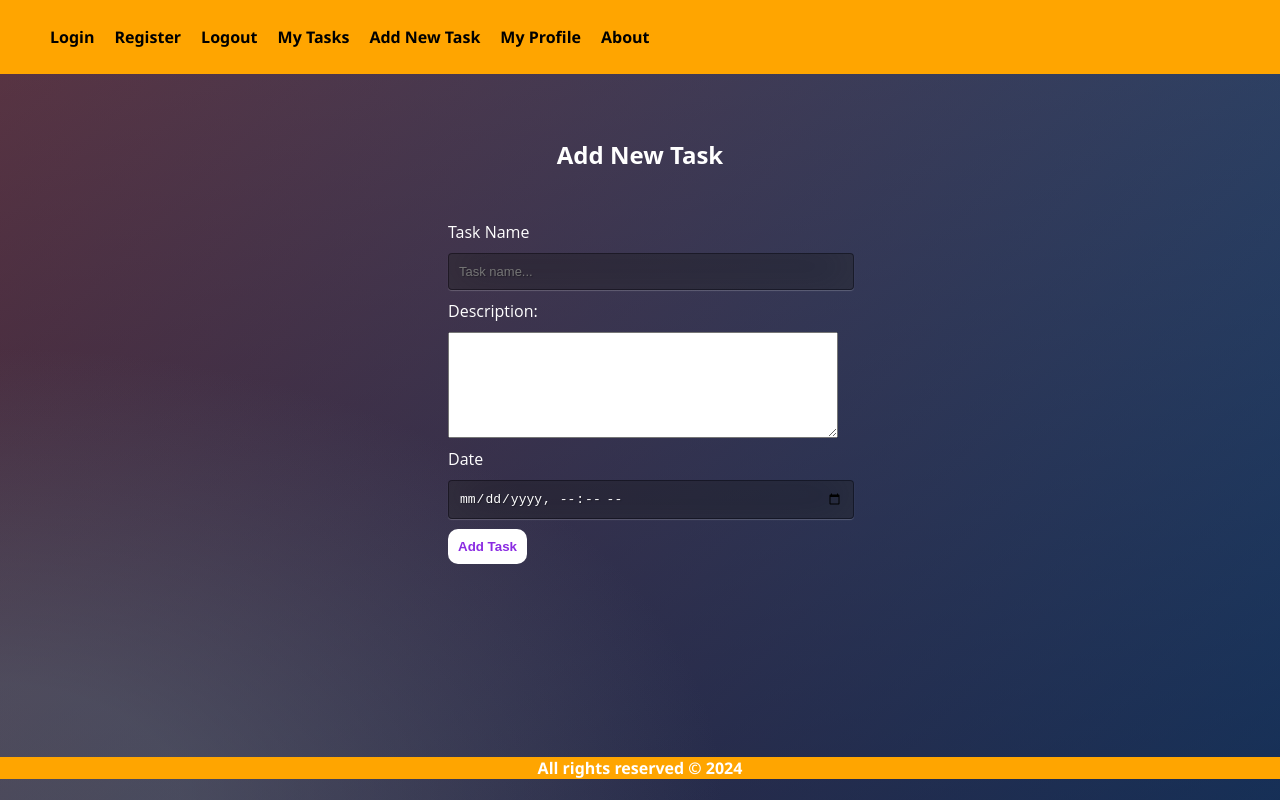
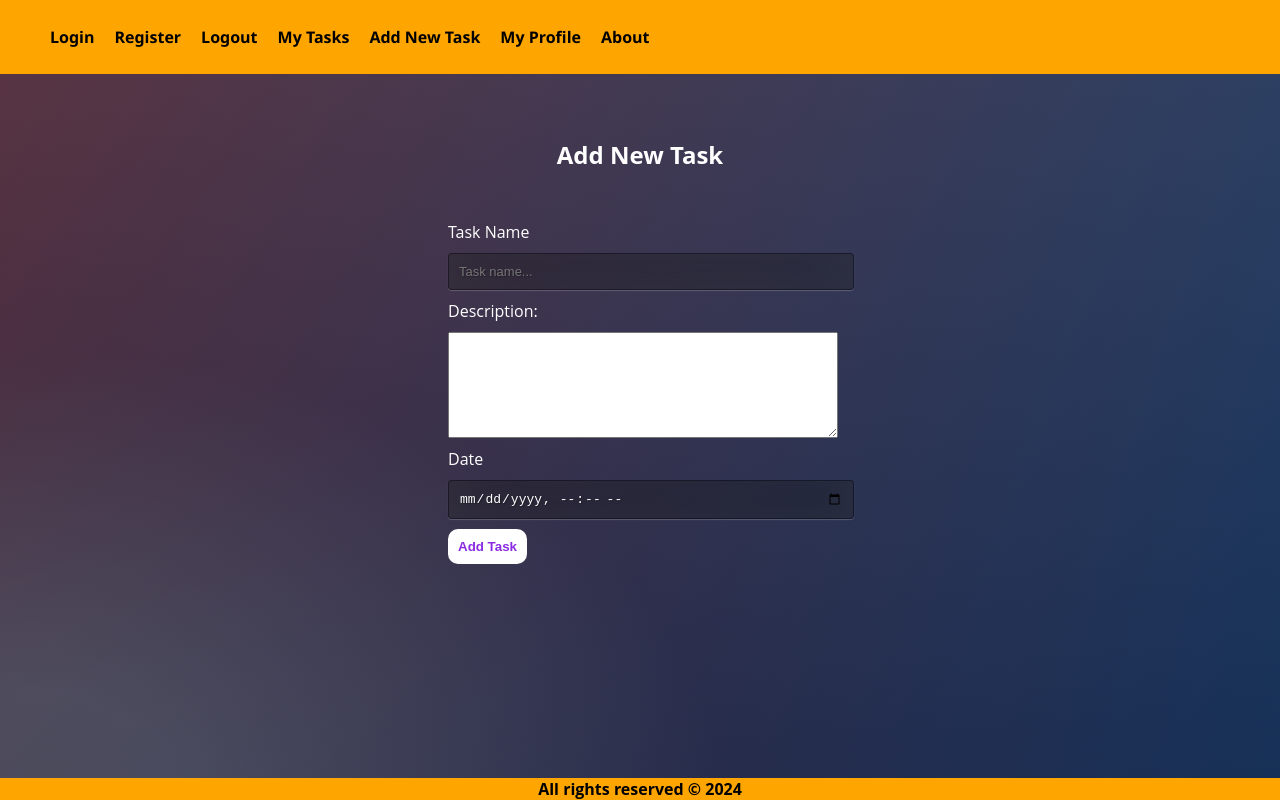
Before and after one commit to EmilPopovski24/Organizer, a React (Create React App) app in the folder organizer/: page /new-task in a window 1280 px wide. Built offline with nearby package versions, Linux system fonts and the light colour scheme.

Commit message:
Update Footer.css

```diff
--- a/organizer/src/components/Footer/Footer.css
+++ b/organizer/src/components/Footer/Footer.css
@@ -1,11 +1,10 @@
 .footer {
+    list-style-type: none;
+    margin: auto auto;
+    padding: 0;
+    bottom: 0;
     position: fixed;
-    left: 0;
-    bottom: 0;
     width: 100%;
-    color: white;
     text-align: center;
-    overflow: hidden;
     background-color: orange;
-    font-family:'Segoe UI', Tahoma, Geneva, Verdana, sans-serif;
 }
```
